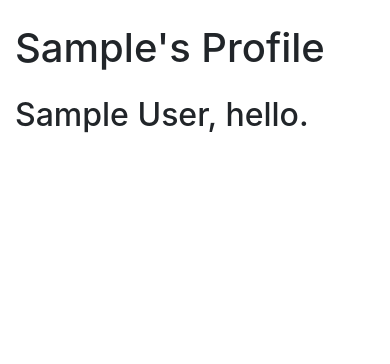
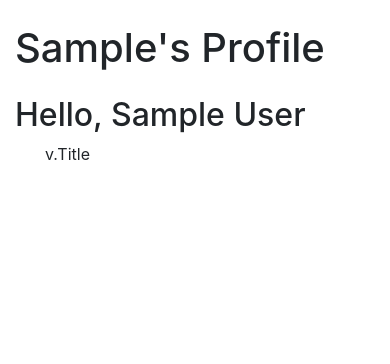
Before and after one commit to shubhankarsharma00/Doux, a Flask app: page /user/1 in a window 390 px wide. Shown: the part 56-420 px from the top of the page. Run offline with Flask 2, Linux system fonts and the light colour scheme; the visitor is signed in with stand-in values (Sample User, id 1); tables that the repository leaves empty hold one stand-in row (values such as "Sample post"); some libraries are stand-ins or nearby versions.

Commit message:
userProfile updated

```diff
--- a/app.py
+++ b/app.py
@@ -80,8 +80,9 @@ def userregister():
 @app.route('/user/<int:uid>')
 def userprofile(uid):
     if 'UserId' in session and session['UserId'] == uid:
+        vendors = Vendor.query.filter_by().all()
         user = User.query.filter_by(UserId = uid).first_or_404()
-        return render_template("userProfile.html", user = user)
+        return render_template("userProfile.html", user = user, vendors = vendors)
 
 
 
--- a/templates/userProfile.html
+++ b/templates/userProfile.html
@@ -3,6 +3,17 @@
 {% block heading %}{{user.FirstName}}'s Profile{% endblock %}
 
 {% block content %}
-<h2>{{user.FirstName}} {{user.LastName}}, hello.</h2>
+<h2>Hello, {{user.FirstName}} {{user.LastName}}</h2>
+<div class="container-fluid">
+    <div class = "row" ></div>
+        {% for v in vendors%}
+        <div class="col-sm-12 col-md-6 col-md-4">
+            v.Title
+        </div>
+        {% endfor %}
+
+    </div>
+</div>
+
 
 {% endblock %}
```
